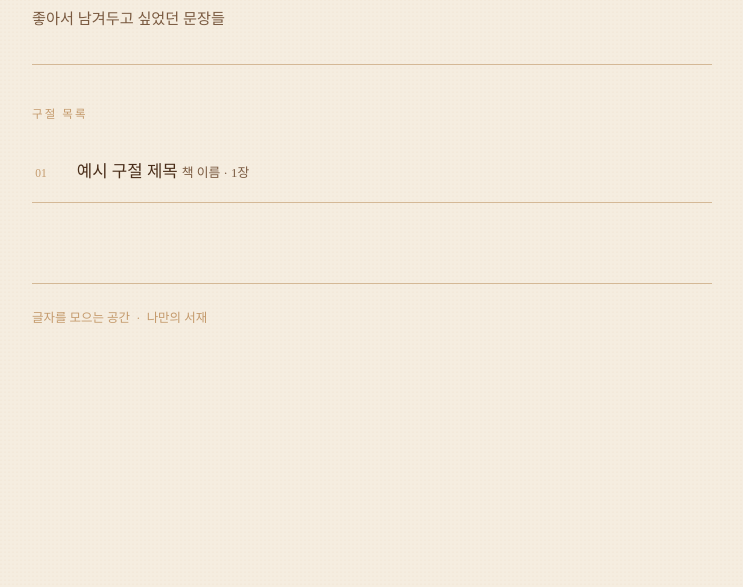
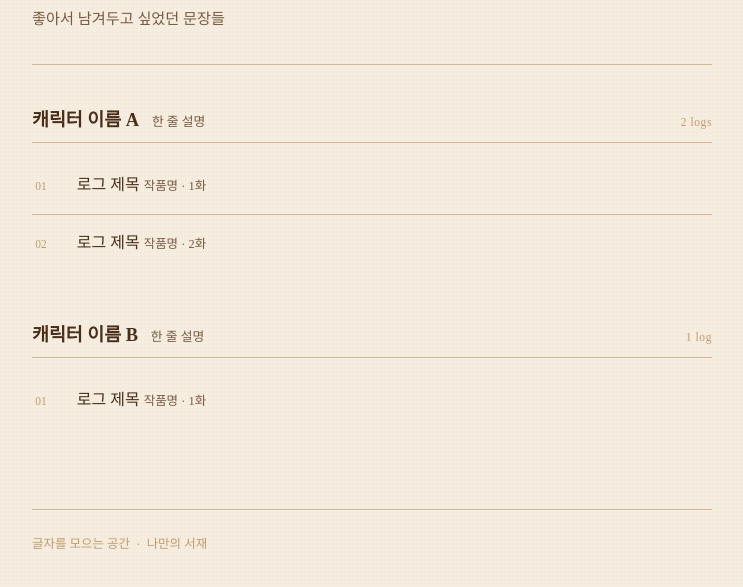
Before and after one commit to Haru-030/quotes, a plain HTML site: page index.html in a window 1280 px wide. Shown: the part 133-720 px from the top of the page, without its empty margins (268-1011 px from the left). Drawn offline with Linux system fonts and the light colour scheme; a web font is replaced by a local one.

Commit message:
Refactor character and quote sections in HTML

```diff
--- a/index.html
+++ b/index.html
@@ -65,49 +65,76 @@
       max-width: 680px;
       margin: 0 auto;
       padding: 2.5rem 0 5rem;
+      display: flex;
+      flex-direction: column;
+      gap: 3rem;
     }
 
-    .section-label {
-      font-size: 0.72rem;
-      letter-spacing: 0.18em;
-      color: var(--brown-light);
-      text-transform: uppercase;
-      margin-bottom: 1.2rem;
+    /* ── 캐릭터 섹션 ── */
+    .character-section {
+      opacity: 0;
+      transform: translateY(14px);
+      animation: fadeUp 0.5s ease forwards;
     }
 
+    .character-section:nth-child(1) { animation-delay: 0.05s; }
+    .character-section:nth-child(2) { animation-delay: 0.15s; }
+    .character-section:nth-child(3) { animation-delay: 0.25s; }
+    .character-section:nth-child(n+4) { animation-delay: 0.35s; }
+
+    @keyframes fadeUp {
+      to { opacity: 1; transform: translateY(0); }
+    }
+
+    .character-header {
+      display: flex;
+      align-items: baseline;
+      gap: 0.8rem;
+      margin-bottom: 0.8rem;
+      padding-bottom: 0.7rem;
+      border-bottom: 1.5px solid var(--border);
+    }
+
+    .character-name {
+      font-family: 'Gowun Batang', serif;
+      font-size: 1.15rem;
+      font-weight: 700;
+      color: var(--brown-dark);
+    }
+
+    .character-desc {
+      font-size: 0.8rem;
+      color: var(--text-soft);
+    }
+
+    .character-count {
+      margin-left: auto;
+      font-size: 0.72rem;
+      color: var(--brown-light);
+      letter-spacing: 0.05em;
+    }
+
+    /* ── 로그 목록 ── */
     .quote-list {
       list-style: none;
-      display: flex;
-      flex-direction: column;
-      gap: 0;
     }
 
     .quote-item {
       border-bottom: 1px solid var(--border);
-      opacity: 0;
-      transform: translateY(12px);
-      animation: fadeUp 0.5s ease forwards;
     }
 
-    .quote-item:nth-child(1) { animation-delay: 0.05s; }
-    .quote-item:nth-child(2) { animation-delay: 0.12s; }
-    .quote-item:nth-child(3) { animation-delay: 0.19s; }
-    .quote-item:nth-child(4) { animation-delay: 0.26s; }
-    .quote-item:nth-child(5) { animation-delay: 0.33s; }
-    .quote-item:nth-child(n+6) { animation-delay: 0.4s; }
-
-    @keyframes fadeUp {
-      to { opacity: 1; transform: translateY(0); }
+    .quote-item:last-child {
+      border-bottom: none;
     }
 
     .quote-link {
       display: flex;
       align-items: baseline;
       gap: 1rem;
-      padding: 1.15rem 0.2rem;
+      padding: 1.05rem 0.2rem;
       text-decoration: none;
       color: inherit;
-      transition: background 0.2s;
+      transition: background 0.2s, padding 0.2s;
       border-radius: 4px;
     }
 
@@ -127,7 +154,7 @@
       font-size: 0.72rem;
       color: var(--brown-light);
       min-width: 1.6rem;
-      padding-top: 0.15rem;
+      padding-top: 0.1rem;
     }
 
     .quote-info {
@@ -136,14 +163,14 @@
 
     .quote-title {
       font-family: 'Gowun Batang', serif;
-      font-size: 1.05rem;
+      font-size: 1rem;
       color: var(--brown-dark);
-      margin-bottom: 0.2rem;
+      margin-bottom: 0.18rem;
       line-height: 1.5;
     }
 
     .quote-meta {
-      font-size: 0.8rem;
+      font-size: 0.78rem;
       color: var(--text-soft);
     }
 
@@ -152,19 +179,6 @@
       color: var(--accent);
       opacity: 0;
       transition: opacity 0.2s, transform 0.2s;
-    }
-
-    .empty-state {
-      padding: 3rem 0;
-      text-align: center;
-      color: var(--text-soft);
-      font-size: 0.95rem;
-      line-height: 2;
-    }
-
-    .empty-icon {
-      font-size: 2.5rem;
-      margin-bottom: 0.8rem;
     }
 
     footer {
@@ -186,31 +200,85 @@
   </header>
 
   <main>
-    <p class="section-label">구절 목록</p>
 
     <!--
-      ✏️ 새 구절 추가하는 법:
-      아래 <ul> 안에 <li>를 복사해서 붙여넣으세요.
-      href에 파일 경로, 제목과 책/챕터 정보를 바꿔주세요.
+    ╔══════════════════════════════════════════════════╗
+    ║  ✏️  캐릭터 추가하는 법                           ║
+    ║                                                  ║
+    ║  아래 <section class="character-section"> 블록을  ║
+    ║  통째로 복사해서 붙여넣고,                         ║
+    ║  캐릭터 이름 / 설명 / 로그 항목만 바꾸면 돼요!     ║
+    ╚══════════════════════════════════════════════════╝
     -->
 
-    <ul class="quote-list" id="quoteList">
 
-      <!-- 예시 항목 (실제 파일 없으면 지워도 돼요) -->
+    <!-- ★ 캐릭터 A -->
+    <section class="character-section">
+
+      <div class="character-header">
+        <span class="character-name">캐릭터 이름 A</span>    <!-- ✏️ 캐릭터 이름 -->
+        <span class="character-desc">한 줄 설명</span>       <!-- ✏️ 캐릭터 간단 소개 -->
+        <span class="character-count">2 logs</span>         <!-- ✏️ 로그 개수 -->
+      </div>
+
+      <ul class="quote-list">
+
+        <!-- ✏️ 로그 항목 — 아래 <li>를 복사해서 늘리세요 -->
         <li class="quote-item">
-        <a class="quote-link" href="quotes/example.html">
+          <a class="quote-link" href="quotes/a-01.html">     <!-- ✏️ 파일 경로 -->
             <span class="quote-num">01</span>
             <span class="quote-info">
-            <span class="quote-title">예시 구절 제목</span>
-            <span class="quote-meta">책 이름 · 1장</span>
+              <span class="quote-title">로그 제목</span>     <!-- ✏️ 제목 -->
+              <span class="quote-meta">작품명 · 1화</span>   <!-- ✏️ 작품·회차 -->
             </span>
             <span class="quote-arrow">→</span>
           </a>
         </li>
 
-      <!-- 여기에 항목 추가하세요 -->
+        <li class="quote-item">
+          <a class="quote-link" href="quotes/a-02.html">
+            <span class="quote-num">02</span>
+            <span class="quote-info">
+              <span class="quote-title">로그 제목</span>
+              <span class="quote-meta">작품명 · 2화</span>
+            </span>
+            <span class="quote-arrow">→</span>
+          </a>
+        </li>
 
       </ul>
+    </section>
+    <!-- ★ 캐릭터 A 끝 -->
+
+
+    <!-- ★ 캐릭터 B -->
+    <section class="character-section">
+
+      <div class="character-header">
+        <span class="character-name">캐릭터 이름 B</span>
+        <span class="character-desc">한 줄 설명</span>
+        <span class="character-count">1 log</span>
+      </div>
+
+      <ul class="quote-list">
+
+        <li class="quote-item">
+          <a class="quote-link" href="quotes/b-01.html">
+            <span class="quote-num">01</span>
+            <span class="quote-info">
+              <span class="quote-title">로그 제목</span>
+              <span class="quote-meta">작품명 · 1화</span>
+            </span>
+            <span class="quote-arrow">→</span>
+          </a>
+        </li>
+
+      </ul>
+    </section>
+    <!-- ★ 캐릭터 B 끝 -->
+
+
+    <!-- 여기에 캐릭터 섹션 복사해서 추가하세요 -->
 
   </main>
 
```
Lines whose indentation alone changed are shown as unchanged.
